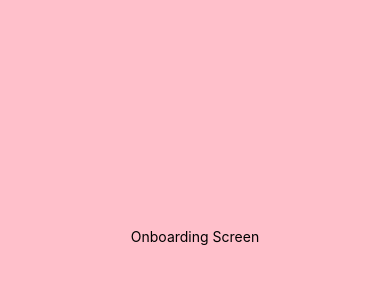
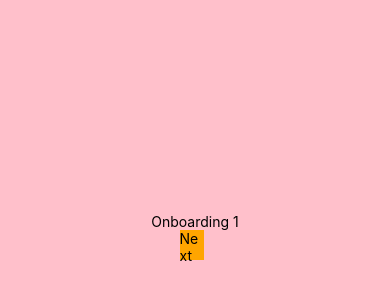
Before and after one commit to Team-Casper/cryptoss-mobile, a React Native app: screen / in a window 390 px wide. Shown: the part 186-486 px from the top of the page. Built offline with nearby package versions, Linux system fonts and the light colour scheme.

Commit message:
feat: onboarding stack 생성

```diff
--- a/src/presentation/screens/RootNavigator.tsx
+++ b/src/presentation/screens/RootNavigator.tsx
@@ -3,6 +3,7 @@ import {createNativeStackNavigator} from '@react-navigation/native-stack';
 import React from 'react';
 import {Text, View} from 'react-native';
 import {SafeAreaProvider} from 'react-native-safe-area-context';
+import {OnboardingNavigator} from './authentication/onboarding';
 
 const Stack = createNativeStackNavigator();
 
@@ -10,20 +11,6 @@ function HomeScreen() {
   return (
     <View style={{flex: 1, alignItems: 'center', justifyContent: 'center'}}>
       <Text>Home Screen</Text>
-    </View>
-  );
-}
-
-function OnboardingNavigator() {
-  return (
-    <View
-      style={{
-        flex: 1,
-        alignItems: 'center',
-        justifyContent: 'center',
-        backgroundColor: 'pink',
-      }}>
-      <Text style={{color: 'black'}}>Onboarding Screen</Text>
     </View>
   );
 }
--- /dev/null
+++ b/src/presentation/screens/authentication/onboarding/Onboarding_1.tsx
@@ -0,0 +1,30 @@
+import React from 'react';
+import {StyleSheet, Text, View} from 'react-native';
+import {TouchableOpacity} from 'react-native-gesture-handler';
+
+export const Onboarding_1 = ({navigation}: {navigation: any}) => {
+  return (
+    <View
+      style={{
+        flex: 1,
+        backgroundColor: 'pink',
+        alignItems: 'center',
+        justifyContent: 'center',
+      }}>
+      <Text>Onboarding 1</Text>
+      <TouchableOpacity
+        onPress={() => navigation.navigate('Onboarding_2')}
+        style={_styles.button}>
+        <Text>Next</Text>
+      </TouchableOpacity>
+    </View>
+  );
+};
+
+const _styles = StyleSheet.create({
+  button: {
+    width: '80%',
+    height: 30,
+    backgroundColor: 'orange',
+  },
+});
--- /dev/null
+++ b/src/presentation/screens/authentication/onboarding/Onboarding_2.tsx
@@ -0,0 +1,30 @@
+import React from 'react';
+import {StyleSheet, Text, View} from 'react-native';
+import {TouchableOpacity} from 'react-native-gesture-handler';
+
+export const Onboarding_2 = ({navigation}: {navigation: any}) => {
+  return (
+    <View
+      style={{
+        flex: 1,
+        backgroundColor: 'yellow',
+        alignItems: 'center',
+        justifyContent: 'center',
+      }}>
+      <Text>Onboarding 2</Text>
+      <TouchableOpacity
+        onPress={() => navigation.navigate('Onboarding_3')}
+        style={_styles.button}>
+        <Text>Next</Text>
+      </TouchableOpacity>
+    </View>
+  );
+};
+
+const _styles = StyleSheet.create({
+  button: {
+    width: '80%',
+    height: 30,
+    backgroundColor: 'orange',
+  },
+});
--- /dev/null
+++ b/src/presentation/screens/authentication/onboarding/Onboarding_3.tsx
@@ -0,0 +1,30 @@
+import React from 'react';
+import {StyleSheet, Text, View} from 'react-native';
+import {TouchableOpacity} from 'react-native-gesture-handler';
+
+export const Onboarding_3 = ({navigation}: {navigation: any}) => {
+  return (
+    <View
+      style={{
+        flex: 1,
+        backgroundColor: 'gray',
+        alignItems: 'center',
+        justifyContent: 'center',
+      }}>
+      <Text>Onboarding 3</Text>
+      <TouchableOpacity
+        onPress={() => navigation.navigate('Onboarding_3')}
+        style={_styles.button}>
+        <Text>Next</Text>
+      </TouchableOpacity>
+    </View>
+  );
+};
+
+const _styles = StyleSheet.create({
+  button: {
+    width: '80%',
+    height: 30,
+    backgroundColor: 'orange',
+  },
+});
--- /dev/null
+++ b/src/presentation/screens/authentication/onboarding/index.tsx
@@ -0,0 +1,20 @@
+import {createNativeStackNavigator} from '@react-navigation/native-stack';
+import React from 'react';
+
+import {Onboarding_1} from './Onboarding_1';
+import {Onboarding_2} from './Onboarding_2';
+import {Onboarding_3} from './Onboarding_3';
+
+const Stack = createNativeStackNavigator();
+
+export const OnboardingNavigator = () => {
+  return (
+    <Stack.Navigator
+      screenOptions={{headerShown: false}}
+      initialRouteName="Onboarding_1">
+      <Stack.Screen component={Onboarding_1} name="Onboarding_1" />
+      <Stack.Screen component={Onboarding_2} name="Onboarding_2" />
+      <Stack.Screen component={Onboarding_3} name="Onboarding_3" />
+    </Stack.Navigator>
+  );
+};
```
